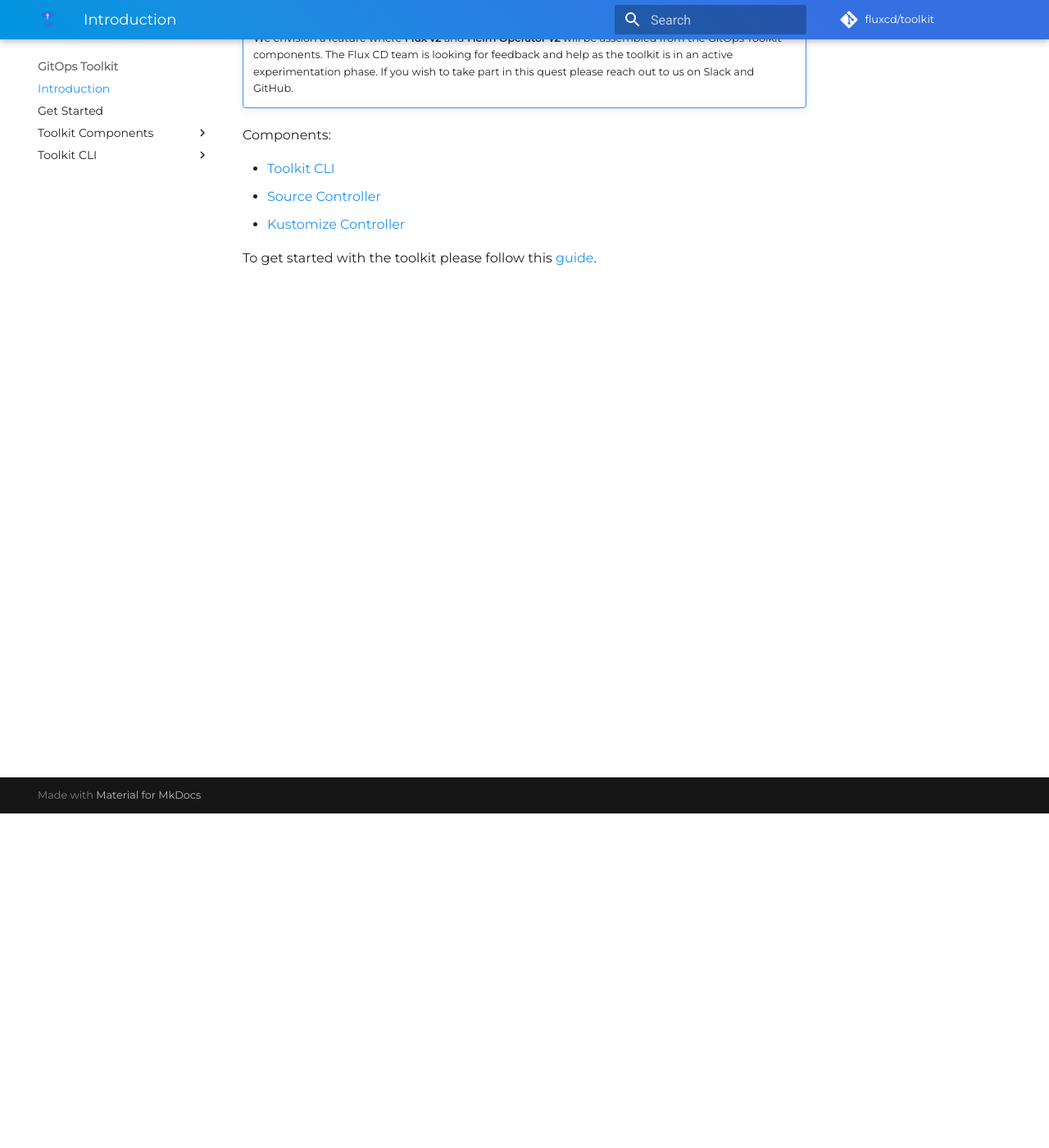
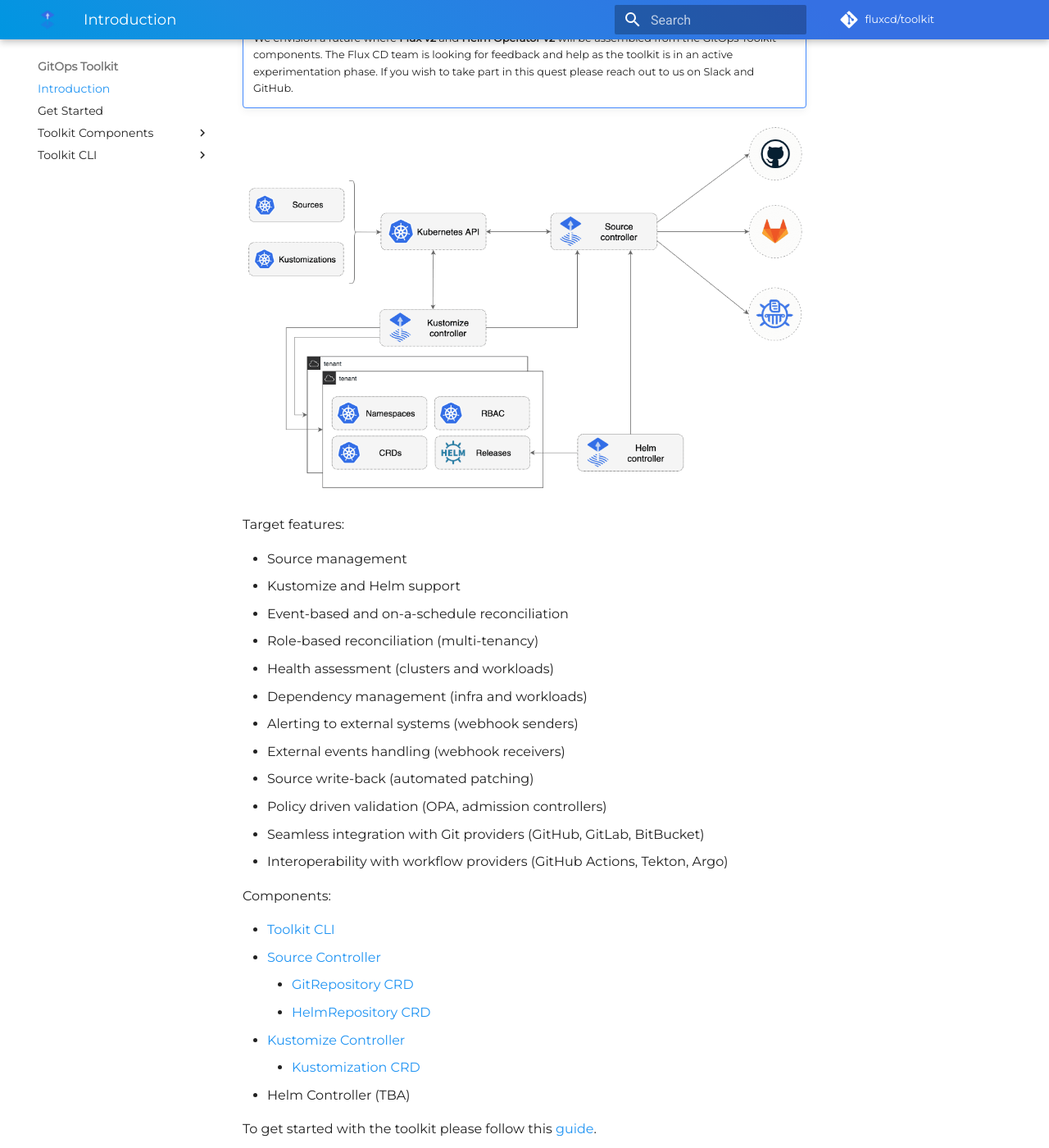
Before and after one commit to cclouddev/flux2, an MkDocs documentation site: the page built from docs/index.md, in a window 1280 px wide and 1400 px high, scrolled down 408 px. Shown: the whole window at 82% size. Built offline with MkDocs 1.6.1 and Material for MkDocs 9.7.7, drawn with Linux system fonts in a browser that asks for light colours; comment, search, counter and statistics services are not loaded.

Commit message:
Add target features and diagram to docs

```diff
--- a/docs/index.md
+++ b/docs/index.md
@@ -10,15 +10,36 @@ The GitOps Toolkit components interact with each other via Kubernetes
 events and are responsible for the reconciliation of their designated API objects.
 
 !!! hint "Work in Progress"
-    We envision a feature where **Flux v2** and **Helm Operator v2** will be assembled from
+    We envision a future where **Flux v2** and **Helm Operator v2** will be assembled from
     the GitOps Toolkit components. The Flux CD team is looking for feedback and help as
     the toolkit is in an active experimentation phase.
     If you wish to take part in this quest please reach out to us on Slack and GitHub.
+
+![overview](diagrams/tk-feature.png)
+
+Target features:
+
+- Source management
+- Kustomize and Helm support
+- Event-based and on-a-schedule reconciliation
+- Role-based reconciliation (multi-tenancy)
+- Health assessment (clusters and workloads)
+- Dependency management (infra and workloads)
+- Alerting to external systems (webhook senders)
+- External events handling (webhook receivers)
+- Source write-back (automated patching)
+- Policy driven validation (OPA, admission controllers)
+- Seamless integration with Git providers (GitHub, GitLab, BitBucket)
+- Interoperability with workflow providers (GitHub Actions, Tekton, Argo)
 
 Components:
 
 - [Toolkit CLI](https://github.com/fluxcd/toolkit)
 - [Source Controller](components/source/controller.md)
+    - [GitRepository CRD](components/source/gitrepositories.md)
+    - [HelmRepository CRD](components/source/helmrepositories.md)
 - [Kustomize Controller](components/kustomize/controller.md)
+    - [Kustomization CRD](components/kustomize/kustomization.md)
+- Helm Controller (TBA)
 
 To get started with the toolkit please follow this [guide](get-started/index.md).
--- a/mkdocs.yml
+++ b/mkdocs.yml
@@ -40,6 +40,7 @@ nav:
   - Toolkit Components:
     - Source Controller: components/source/controller.md
     - GitRepository CRD: components/source/gitrepositories.md
+    - HelmRepository CRD: components/source/helmrepositories.md
     - Source API Reference: components/source/api.md
     - Kustomize Controller: components/kustomize/controller.md
     - Kustomization CRD: components/kustomize/kustomization.md
```
Also changed, not shown: README.md (+2 -7 lines), docs/diagrams/tk-feature.png (added), 1 other file.
